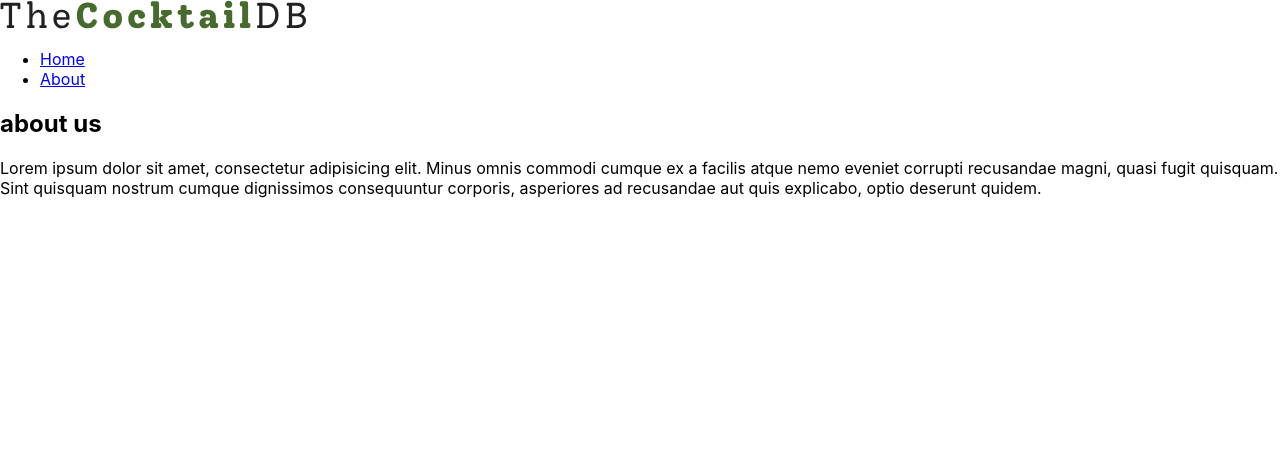
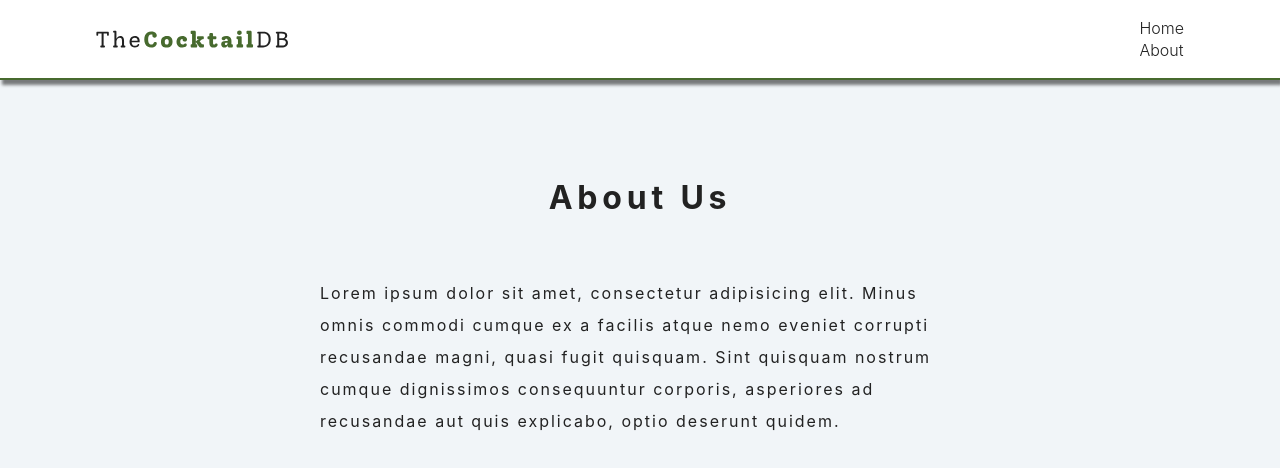
Before and after one commit to mariano-farace/cocktail-db, a React (Create React App) app: page /about in a window 1280 px wide. Shown: the top 468 px of the page. Built offline with nearby package versions, Linux system fonts and the light colour scheme; no server answers.

Commit message:
Refactor

```diff
--- a/src/context.js
+++ b/src/context.js
@@ -11,7 +11,9 @@
   const [cocktails, setCocktails] = useState([]);
 
   //TODO ver que pasa con la callback
-  //TODO moverla adentro del useeffect!
+  //TODO moverla adentro del use effect!
+
+  useEffect(() => {
     const fetchDrinks = async () => {
       setLoading(true);
       try {
@@ -41,8 +43,6 @@
         setLoading(false);
       }
     };
-
-  useEffect(() => {
     fetchDrinks();
   }, [searchTerm]);
 
@@ -57,7 +57,7 @@
   );
 };
 
-//Esta funcion esta hecha para consumer el context. Se exporta por default
+//Esta función esta hecha para consumer el context. Se exporta por default
 export const useGlobalContext = () => {
   const context = useContext(AppContext);
   return context;
--- a/src/index.css
+++ b/src/index.css
@@ -1,13 +1,411 @@
-body {
+/*
+======
+Variables
+======
+*/
+:root {
+  --primaryLightColor: #d4e6a5;
+  --primaryColor: #476a2e;
+  --primaryDarkColor: #c02c03;
+  --mainWhite: #fff;
+  --offWhite: #f7f7f7;
+  --mainBackground: #f1f5f8;
+  --mainOverlay: rgba(35, 10, 36, 0.4);
+  --mainBlack: #222;
+  --mainGrey: #ececec;
+  --darkGrey: #afafaf;
+  --mainRed: #bd0303;
+  --mainTransition: all 0.3s linear;
+  --mainSpacing: 0.3rem;
+  --lightShadow: 2px 5px 3px 0px rgba(0, 0, 0, 0.5);
+  --darkShadow: 4px 10px 5px 0px rgba(0, 0, 0, 0.5);
+  --mainBorderRadius: 0.25rem;
+  --smallWidth: 85vw;
+  --maxWidth: 40rem;
+  --fullWidth: 1170px;
+}
+/*
+======
+Global Styles
+======
+*/
+* {
   margin: 0;
-  font-family: -apple-system, BlinkMacSystemFont, 'Segoe UI', 'Roboto', 'Oxygen',
-    'Ubuntu', 'Cantarell', 'Fira Sans', 'Droid Sans', 'Helvetica Neue',
-    sans-serif;
-  -webkit-font-smoothing: antialiased;
-  -moz-osx-font-smoothing: grayscale;
+  padding: 0;
+  box-sizing: border-box;
 }
 
-code {
-  font-family: source-code-pro, Menlo, Monaco, Consolas, 'Courier New',
-    monospace;
+body {
+  font-family: -apple-system, BlinkMacSystemFont, "Segoe UI", Roboto, Oxygen,
+    Ubuntu, Cantarell, "Open Sans", "Helvetica Neue", sans-serif;
+  color: var(--mainBlack);
+  background: var(--mainBackground);
+  line-height: 1.4;
+  font-size: 1rem;
+  font-weight: 300;
 }
+h1,
+h2,
+h3,
+h4,
+h5,
+h6 {
+  font-family: var(--slantedFont);
+  margin-bottom: 1.25rem;
+  letter-spacing: var(--mainSpacing);
+}
+p {
+  margin-bottom: 1.25rem;
+}
+ul {
+  list-style-type: none;
+}
+a {
+  text-decoration: none;
+  color: var(--mainBlack);
+}
+img {
+  width: 100%;
+  display: block;
+}
+
+/*
+======
+Buttons
+======
+*/
+.btn,
+.btn-white,
+.btn-primary {
+  text-transform: uppercase;
+  letter-spacing: var(--mainSpacing);
+  color: var(--primaryColor);
+  border: 2px solid var(--primaryColor);
+  padding: 0.45rem 0.8rem;
+  display: inline-block;
+  transition: var(--mainTransition);
+  cursor: pointer;
+  font-size: 0.8rem;
+  background: transparent;
+  border-radius: var(--mainBorderRadius);
+  display: inline-block;
+}
+.btn:hover {
+  background: var(--primaryColor);
+  color: var(--mainWhite);
+}
+.btn-white {
+  background: transparent;
+  color: var(--mainWhite);
+  border-color: var(--mainWhite);
+}
+.btn-white:hover {
+  background: var(--mainWhite);
+  color: var(--primaryColor);
+}
+.btn-primary {
+  background: var(--primaryColor);
+  color: var(--mainWhite);
+  border-color: transparent;
+}
+.btn-primary:hover {
+  background: var(--primaryLightColor);
+  color: var(--primaryColor);
+}
+.btn-block {
+  width: 100%;
+  display: block;
+  margin: 0 auto;
+  box-shadow: var(--lightShadow);
+  text-align: center;
+}
+.btn-details {
+  padding: 0.25rem 0.4rem;
+}
+.btn-details:hover {
+  background: var(--primaryLightColor);
+  border-color: var(--primaryLightColor);
+}
+/*
+======
+Navbar
+======
+*/
+.navbar {
+  background: var(--mainWhite);
+  height: 5rem;
+  display: flex;
+  align-items: center;
+  border-bottom: 2px solid var(--primaryColor);
+  box-shadow: var(--lightShadow);
+}
+.nav-center {
+  display: flex;
+  justify-content: space-between;
+  align-items: center;
+  width: var(--smallWidth);
+  margin: 0 auto;
+  max-width: var(--fullWidth);
+}
+.nav-links {
+  display: flex;
+  align-items: center;
+}
+.nav-links a {
+  text-transform: capitalize;
+  display: inline-block;
+  font-weight: bold;
+  margin-right: 0.5rem;
+  font-weight: 400;
+  letter-spacing: 2px;
+  font-size: 1.2rem;
+  padding: 0.25rem 0.5rem;
+  transition: var(--mainTransition);
+}
+.nav-links a:hover {
+  color: var(--primaryColor);
+}
+.logo {
+  width: 12rem;
+}
+/*
+======
+About
+======
+*/
+.about-section {
+  width: var(--smallWidth);
+  max-width: var(--maxWidth);
+  margin: 0 auto;
+}
+.about-section p {
+  line-height: 2rem;
+  font-weight: 400;
+  letter-spacing: 2px;
+}
+/*
+======
+Error
+======
+*/
+.error-page {
+  display: flex;
+  justify-content: center;
+}
+.error-container {
+  text-align: center;
+  text-transform: capitalize;
+}
+/*
+======
+Cocktails List
+======
+*/
+
+.section {
+  padding: 5rem 0;
+}
+.section-title {
+  font-size: 2rem;
+  text-transform: capitalize;
+  letter-spacing: var(--mainSpacing);
+  text-align: center;
+  margin-bottom: 3.5rem;
+  margin-top: 1rem;
+}
+.cocktails-center {
+  width: var(--smallWidth);
+  margin: 0 auto;
+  max-width: var(--fullWidth);
+  display: grid;
+  row-gap: 2rem;
+  column-gap: 2rem;
+  /* align-items: start; */
+}
+@media screen and (min-width: 576px) {
+  .cocktails-center {
+    grid-template-columns: repeat(auto-fill, minmax(338.8px, 1fr));
+  }
+}
+/*
+======
+Cocktail
+======
+*/
+
+.cocktail {
+  background: var(--mainWhite);
+  margin-bottom: 2rem;
+  box-shadow: var(--lightShadow);
+  transition: var(--mainTransition);
+  display: grid;
+  grid-template-rows: auto 1fr;
+  border-radius: var(--mainBorderRadius);
+}
+.cocktail:hover {
+  box-shadow: var(--darkShadow);
+}
+.cocktail img {
+  height: 20rem;
+  object-fit: cover;
+  border-top-left-radius: var(--mainBorderRadius);
+  border-top-right-radius: var(--mainBorderRadius);
+}
+.cocktail-footer {
+  padding: 1.5rem;
+}
+.cocktail-footer h3,
+.cocktail-footer h4,
+.cocktail-footer p {
+  margin-bottom: 0.3rem;
+}
+.cocktail-footer h3 {
+  font-size: 2rem;
+}
+.cocktail-footer p {
+  color: var(--darkGrey);
+  margin-bottom: 0.5rem;
+}
+/*
+======
+Form
+======
+*/
+.search {
+  margin-top: 1rem;
+  padding-bottom: 0;
+}
+
+.search-form {
+  width: var(--smallWidth);
+  margin: 0 auto;
+  max-width: var(--maxWidth);
+  background: var(--mainWhite);
+  padding: 2rem 2.5rem;
+  text-transform: capitalize;
+  border-radius: var(--mainBorderRadius);
+  box-shadow: var(--lightShadow);
+}
+
+.form-control label {
+  display: block;
+  margin-bottom: 1.25rem;
+  font-weight: bold;
+  letter-spacing: 0.25rem;
+  color: var(--primaryColor);
+}
+.form-control input {
+  width: 100%;
+  border: none;
+  border-color: transparent;
+  background: var(--mainBackground);
+  border-radius: var(--mainBorderRadius);
+  padding: 0.5rem;
+  font-size: 1.2rem;
+}
+/*
+======
+Cocktail
+======
+*/
+
+.cocktail-section {
+  text-align: center;
+}
+.drink {
+  width: var(--smallWidth);
+  max-width: var(--fullWidth);
+  margin: 0 auto;
+  text-align: left;
+}
+.drink img {
+  border-radius: var(--mainBorderRadius);
+}
+.drink p {
+  font-weight: bold;
+  text-transform: capitalize;
+  line-height: 1.8;
+}
+.drink span {
+  margin-right: 0.5rem;
+}
+.drink-data {
+  background: var(--primaryLightColor);
+  padding: 0.25rem 0.5rem;
+  border-radius: var(--mainBorderRadius);
+  color: var(--primaryColor);
+}
+.drink-info {
+  padding-top: 2rem;
+}
+@media screen and (min-width: 992px) {
+  .drink {
+    display: grid;
+    grid-template-columns: 2fr 3fr;
+    gap: 3rem;
+    align-items: center;
+  }
+  .drink-info {
+    padding-top: 0;
+  }
+}
+.loader,
+.loader:before,
+.loader:after {
+  background: transparent;
+  -webkit-animation: load1 1s infinite ease-in-out;
+  animation: load1 1s infinite ease-in-out;
+  width: 1em;
+  height: 4em;
+}
+.loader {
+  color: var(--primaryColor);
+  text-indent: -9999em;
+  margin: 88px auto;
+  margin-top: 20rem;
+  position: relative;
+  font-size: 3rem;
+  -webkit-transform: translateZ(0);
+  -ms-transform: translateZ(0);
+  transform: translateZ(0);
+  -webkit-animation-delay: -0.16s;
+  animation-delay: -0.16s;
+}
+.loader:before,
+.loader:after {
+  position: absolute;
+  top: 0;
+  content: "";
+}
+.loader:before {
+  left: -1.5em;
+  -webkit-animation-delay: -0.32s;
+  animation-delay: -0.32s;
+}
+.loader:after {
+  left: 1.5em;
+}
+@-webkit-keyframes load1 {
+  0%,
+  80%,
+  100% {
+    box-shadow: 0 0;
+    height: 4em;
+  }
+  40% {
+    box-shadow: 0 -2em;
+    height: 5em;
+  }
+}
+@keyframes load1 {
+  0%,
+  80%,
+  100% {
+    box-shadow: 0 0;
+    height: 4em;
+  }
+  40% {
+    box-shadow: 0 -2em;
+    height: 5em;
+  }
+}
```
Lines whose indentation alone changed are shown as unchanged.
